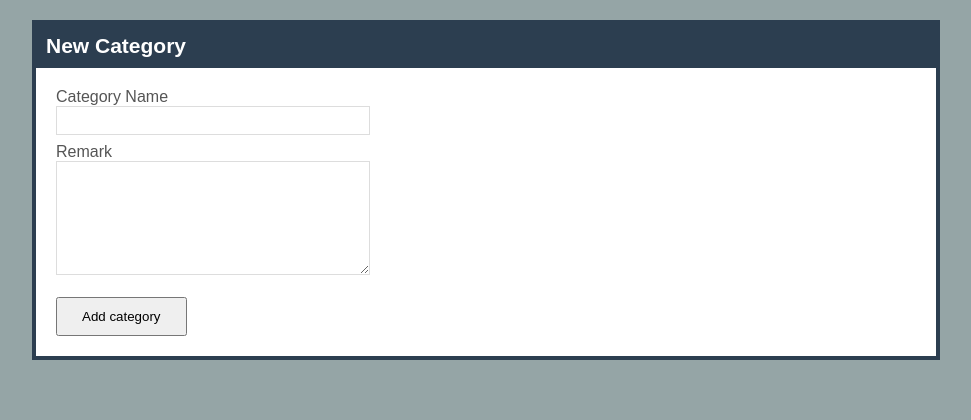
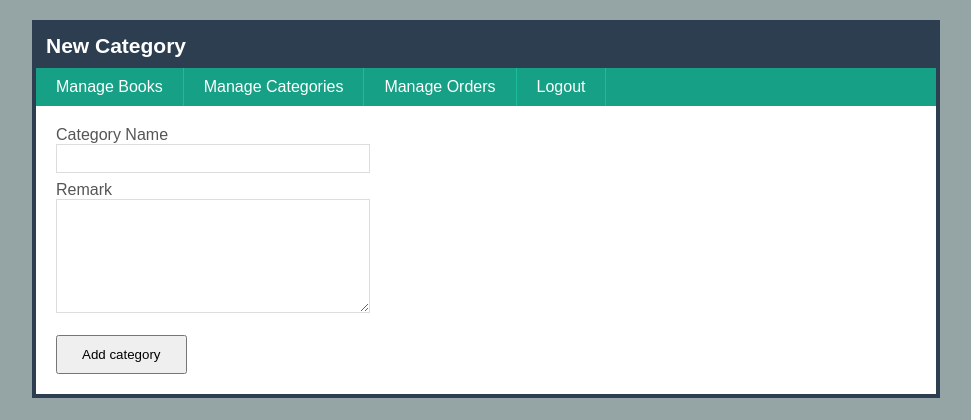
Before and after one commit to PhyoeThantKo/book-store, a PHP site: page /admin/cat-new.php in a window 1280 px wide. Shown: the top 420 px of the page, without its empty margins (154-1125 px from the left). Run offline with PHP 8.4, Linux system fonts and the light colour scheme.

Commit message:
add_admin_menus

```diff
--- a/admin/cat-new.php
+++ b/admin/cat-new.php
@@ -17,6 +17,14 @@
 </head>
 <body>
      <h1> New Category </h1>
+
+     <ul class="menu">
+          <li><a href="book-list.php">Manage Books</a></li>
+          <li><a href="cat-list.php">Manage Categories</a></li>
+          <li><a href="orders.php">Manage Orders</a></li>
+          <li><a href="logout.php">Logout</a></li>
+     </ul>
+
      <form action="cat-add.php" method="post">
           <label for="name"> Category Name </label>
           <input type="text" name="name" id="name">
--- a/admin/css/style.css
+++ b/admin/css/style.css
@@ -111,3 +111,29 @@ input[type=submit] {
      padding: 10px 24px;
      margin-right: 10px;
 }
+
+/*admin menus*/
+
+ul.menu {
+     list-style: none;
+     margin: 0;
+     padding: 0;
+     overflow: hidden;
+     background: #16A085;
+}
+
+ul.menu li {
+     float: left;
+     border-right: 1px solid #1ABC9C;
+}
+
+ul.menu a {
+     display: block;
+     padding: 10px 20px;
+     text-decoration: none;
+     color: #fff;
+}
+
+ul.menu a:hover {
+     background: #1ABC9C;
+}
```
Also changed, not shown: admin/book-edit.php (+7 -0 lines), admin/book-list.php (+8 -0 lines), admin/book-new.php (+8 -0 lines), admin/cat-edit.php (+8 -0 lines), admin/cat-list.php (+8 -0 lines).
